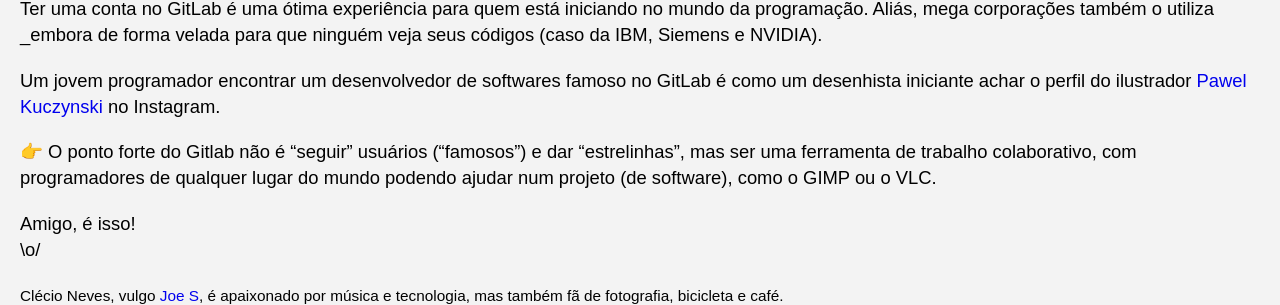
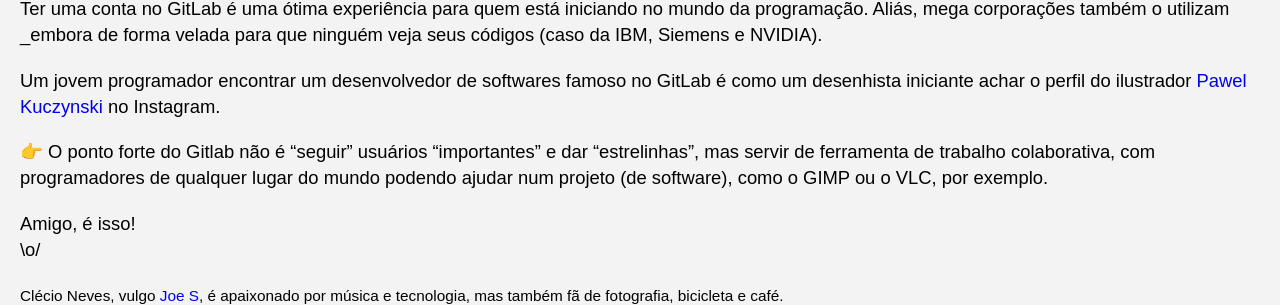
Before and after one commit to Joesynth/joesynth.github.io, a Jekyll site: the page built from _posts/2007-01-01-programacao-7-saberes-importantes.md, in a window 1280 px wide and 900 px high, scrolled down 3013 px, cut to the strip 272-577 px from the top of the window. Built offline with Jekyll 4.4.1, drawn with Linux system fonts in a browser that asks for light colours.

Commit message:
Update 2007-01-01-programacao-7-saberes-importantes.md

```diff
--- a/_posts/2007-01-01-programacao-7-saberes-importantes.md
+++ b/_posts/2007-01-01-programacao-7-saberes-importantes.md
@@ -8,6 +8,7 @@
 6. RegEx
 7. Console Firefox
 8. 🎉️ Bônus!
+
 
 
 ## HTML, CSS e JS
@@ -87,10 +88,10 @@
 
 <img src="https://images.icon-icons.com/2699/PNG/512/gitlab_logo_icon_169112.png" width="120" />🇳🇱 **GitLab**: É uma rede social de programadores. Em vez de publicarmos fotos, como no Instagram, no GitLab postamos códigos de programas que estamos criando.
 
-Ter uma conta no GitLab é uma ótima experiência para quem está iniciando no mundo da programação. Aliás, mega corporações também o utiliza _embora de forma velada para que ninguém veja seus códigos (caso da IBM, Siemens e NVIDIA).
+Ter uma conta no GitLab é uma ótima experiência para quem está iniciando no mundo da programação. Aliás, mega corporações também o utilizam _embora de forma velada para que ninguém veja seus códigos (caso da IBM, Siemens e NVIDIA).
 
 Um jovem programador encontrar um desenvolvedor de softwares famoso no GitLab é como um desenhista iniciante achar o perfil do ilustrador [Pawel Kuczynski](/pawel) no Instagram.
 
-👉️ O ponto forte do Gitlab não é "seguir" usuários ("famosos") e dar "estrelinhas", mas ser uma ferramenta de trabalho colaborativo, com programadores de qualquer lugar do mundo podendo ajudar num projeto (de software), como o GIMP ou o VLC.
+👉️ O ponto forte do Gitlab não é "seguir" usuários "importantes" e dar "estrelinhas", mas servir de ferramenta de trabalho colaborativa, com programadores de qualquer lugar do mundo podendo ajudar num projeto (de software), como o GIMP ou o VLC, por exemplo.
 
 {% include final.html %}
```
